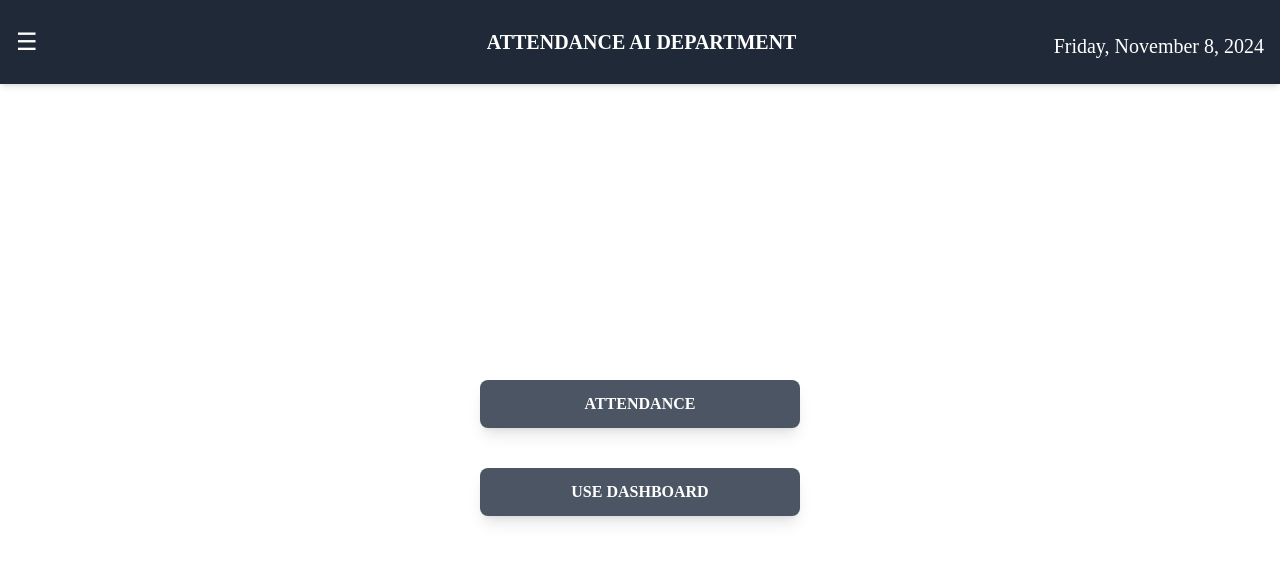
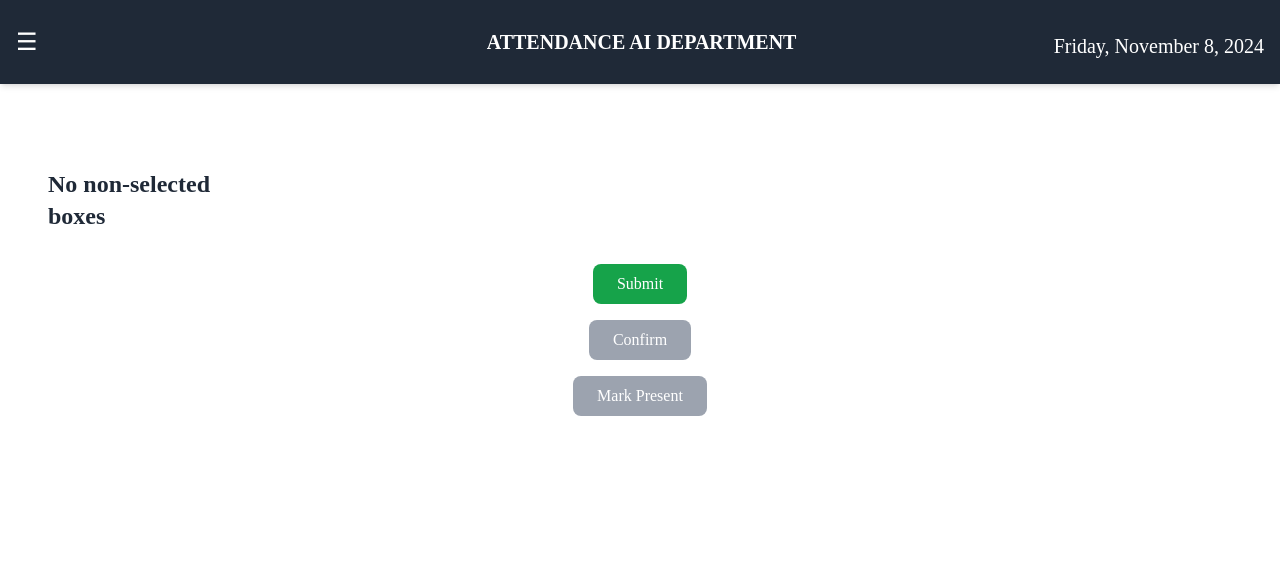
Before and after one commit to jaisanth123/AttendanceSync_AWS_DEPLOYMENT, a React (Vite) app in the folder frontend/: page /absentees in a window 1280 px wide. Shown: the top 562 px of the page. Built offline with nearby package versions, Linux system fonts and the light colour scheme; a web font is replaced by a local one.

Commit message:
absentees.jsx added

```diff
--- a/frontend/src/App.jsx
+++ b/frontend/src/App.jsx
@@ -1,8 +1,10 @@
 import React, { useState, useEffect, useRef } from "react";
+import { BrowserRouter as Router, Route, Routes } from "react-router-dom";
 import Navbar from "./components/Navbar";
 import Sidebar from "./components/Sidebar";
 import HomePage from "./components/HomePage";
 import DutyPage from "./components/DutyPage";
+import Absentees from "./components/Absentees"; // Import Absentees component
 
 function App() {
   const [isSidebarOpen, setIsSidebarOpen] = useState(false);
@@ -38,6 +40,7 @@ function App() {
   }, []);
 
   return (
+    <Router>
       <div className="flex flex-col h-screen">
         <Navbar toggleSidebar={toggleSidebar} />
 
@@ -49,20 +52,17 @@ function App() {
         )}
 
         <div className="flex-1 mt-20 md:mt-24">
-        {selectedItem && (
-          <div className="p-4 text-center text-black">
-            <h1 className="text-4xl font-semibold">{selectedItem}</h1>
-            <h3 className="text-2xl font-semibold">ON DUTY</h3>
-          </div>
-        )}
-
-        {selectedItem === null ? (
-          <HomePage toggleSidebar={toggleSidebar} />
-        ) : (
-          <div className="pt-16">
-            <DutyPage selectedCourse={selectedItem} />
-          </div>
-        )}
+          <Routes>
+            <Route
+              path="/"
+              element={<HomePage toggleSidebar={toggleSidebar} />}
+            />
+            <Route
+              path="/duty"
+              element={<DutyPage selectedCourse={selectedItem} />}
+            />
+            <Route path="/absentees" element={<Absentees />} />
+          </Routes>
         </div>
 
         {isSidebarOpen && (
@@ -70,10 +70,11 @@ function App() {
             ref={sidebarRef}
             closeSidebar={() => setIsSidebarOpen(false)}
             handleItemSelection={handleItemSelection}
-          handleHomeClick={handleHomeClick} // Pass handleHomeClick to Sidebar
+            handleHomeClick={handleHomeClick}
           />
         )}
       </div>
+    </Router>
   );
 }
 
--- /dev/null
+++ b/frontend/src/components/Absentees.jsx
@@ -0,0 +1,129 @@
+import { useLocation } from "react-router-dom";
+import { useState } from "react";
+
+const Absentees = () => {
+  const location = useLocation();
+  const { selectedCourse, nonSelectedBoxes } = location.state || {};
+
+  // State to track selected boxes, the index of the clicked box, and confirm status
+  const [selectedBoxes, setSelectedBoxes] = useState([]);
+  const [clickedIndex, setClickedIndex] = useState(null);
+  const [isSubmitConfirmed, setIsSubmitConfirmed] = useState(false); // Tracks if submit was confirmed
+  const [isConfirmed, setIsConfirmed] = useState(false); // Enables "Mark Present" button
+
+  const toggleSelection = (index) => {
+    setSelectedBoxes((prevSelectedBoxes) =>
+      prevSelectedBoxes.includes(index)
+        ? prevSelectedBoxes.filter((boxIndex) => boxIndex !== index)
+        : [...prevSelectedBoxes, index]
+    );
+    setClickedIndex(index);
+  };
+
+  const handleSubmit = () => {
+    // Show confirmation dialog on submit
+    const confirmSubmit = window.confirm("Are you sure you want to confirm this selection?");
+    if (confirmSubmit) {
+      setIsSubmitConfirmed(true); // Enable Confirm button
+    }
+  };
+
+  const handleConfirm = () => {
+    setIsConfirmed(true); // Enable Mark Present button when confirmed
+  };
+
+  const handleMarkPresent = () => {
+    console.log("Marked present for selected boxes:", selectedBoxes);
+  };
+
+  return (
+    <div className="flex flex-col items-center flex-1 p-6 md:p-8 lg:p-12">
+      {selectedCourse && (
+        <div className="p-4 text-center text-black">
+          <h1 className="text-4xl font-semibold">{selectedCourse}</h1>
+          <h3 className="text-2xl font-semibold">ABSENTEES</h3>
+        </div>
+      )}
+
+      {/* Display the non-selected boxes in a grid, starting from 1 */}
+      <div className="grid grid-cols-2 gap-4 mt-6 text-2xl font-semibold text-gray-800 sm:grid-cols-2 md:grid-cols-3 lg:grid-cols-6">
+        {nonSelectedBoxes && nonSelectedBoxes.length > 0 ? (
+          nonSelectedBoxes.map((boxName, index) => (
+            <div
+              key={index}
+              onClick={() => toggleSelection(index)}
+              className={`flex items-center justify-center p-6 text-white transition-all duration-300 transform rounded-lg shadow-md cursor-pointer
+                ${selectedBoxes.includes(index) ? "bg-blue-600" : "bg-gray-700"}
+                ${clickedIndex === index ? "" : ""}
+                hover:scale-105 hover:shadow-lg focus:outline-none focus:ring-4 focus:ring-blue-300`}
+            >
+              <h3 className="text-xl font-semibold">
+                {boxName < 9
+                  ? `23ADR00${boxName + 1}`
+                  : boxName < 99
+                  ? `23ADR0${boxName + 1}`
+                  : `23ADR${boxName + 1}`}
+              </h3>
+            </div>
+          ))
+        ) : (
+          <p>No non-selected boxes</p>
+        )}
+      </div>
+
+      {/* Display selected boxes below the grid */}
+      {selectedBoxes.length > 0 && (
+        <div className="w-full mt-6 text-center">
+          <h3 className="text-2xl font-semibold text-gray-800">Selected Boxes</h3>
+          <div className="grid w-full gap-4 mt-4 text-xl font-semibold text-gray-800 sm:grid-cols-2 md:grid-cols-3 lg:grid-cols-6">
+            {selectedBoxes.map((boxIndex) => (
+              <div key={boxIndex} className="flex justify-center">
+                <h3>
+                  {boxIndex < 9
+                    ? `23ADR00${boxIndex + 1}`
+                    : boxIndex < 99
+                    ? `23ADR0${boxIndex + 1}`
+                    : `23ADR${boxIndex + 1}`}
+                </h3>
+              </div>
+            ))}
+          </div>
+        </div>
+      )}
+
+      {/* Submit, Confirm, and Mark Present buttons */}
+      <div className="flex flex-col items-center mt-8 space-y-4">
+        <button
+          onClick={handleSubmit}
+          className="px-6 py-2 text-white bg-green-600 rounded-lg hover:bg-green-700 focus:outline-none focus:ring-4 focus:ring-green-300"
+        >
+          Submit
+        </button>
+        <button
+          onClick={handleConfirm}
+          className={`px-6 py-2 text-white rounded-lg focus:outline-none focus:ring-4 ${
+            isSubmitConfirmed
+              ? "bg-yellow-600 hover:bg-yellow-700 focus:ring-yellow-300 cursor-pointer"
+              : "bg-gray-400 cursor-not-allowed"
+          }`}
+          disabled={!isSubmitConfirmed} // Disable button until submit is confirmed
+        >
+          Confirm
+        </button>
+        <button
+          onClick={handleMarkPresent}
+          className={`px-6 py-2 text-white rounded-lg focus:outline-none focus:ring-4 ${
+            isConfirmed
+              ? "bg-blue-600 hover:bg-blue-700 focus:ring-blue-300 cursor-pointer"
+              : "bg-gray-400 cursor-not-allowed"
+          }`}
+          disabled={!isConfirmed} // Disable button until confirmed
+        >
+          Mark Present
+        </button>
+      </div>
+    </div>
+  );
+};
+
+export default Absentees;
--- /dev/null
+++ b/frontend/src/components/AbsenteesPage.jsx
@@ -0,0 +1,26 @@
+import React from "react";
+import { useLocation } from "react-router-dom";
+
+function Absentees() {
+  const location = useLocation();
+  const { selectedBoxes } = location.state || { selectedBoxes: [] };
+
+  return (
+    <div className="flex flex-col items-center p-6">
+      <h1 className="mb-8 text-4xl font-semibold">Absentees List</h1>
+      <div className="grid w-full gap-4 mt-6 text-2xl font-semibold">
+        {selectedBoxes.length > 0 ? (
+          selectedBoxes.map((index) => (
+            <div key={index} className="p-4 bg-gray-300 rounded-lg">
+              Box {index < 9 ? `23ADR00${index + 1}` : index < 99 ? `23ADR0${index + 1}` : `23ADR${index + 1}`}
+            </div>
+          ))
+        ) : (
+          <p>No absentees selected.</p>
+        )}
+      </div>
+    </div>
+  );
+}
+
+export default Absentees;
--- a/frontend/src/components/DutyPage.jsx
+++ b/frontend/src/components/DutyPage.jsx
@@ -1,49 +1,63 @@
-import React, { useState, useEffect } from "react";
+import React, { useState } from "react";
+import { useLocation, useNavigate } from "react-router-dom"; // Import useNavigate hook for navigation
 
-function DutyPage({ selectedCourse }) {
+function DutyPage() {
+  const location = useLocation(); // Get location data
+  const navigate = useNavigate(); // Hook for navigating to another page
+  const { selectedCourse } = location.state || {}; // Retrieve selected course from the state passed by the sidebar
+
   const [counter, setCounter] = useState(0);
   const [selectedBoxes, setSelectedBoxes] = useState([]);
-  const [deselectedIndex, setDeselectedIndex] = useState(null);
+  const [clickedIndex, setClickedIndex] = useState(null);
 
-  // Reset state when selectedCourse changes
-  useEffect(() => {
-    setCounter(0);
-    setSelectedBoxes([]);
-    setDeselectedIndex(null);
-  }, [selectedCourse]);
+  // Increment function to increase the count
+  const handleIncrement = () => setCounter(counter + 1);
 
-  const handleIncrement = () => setCounter(counter + 1);
+  // Decrement function to decrease the count (if greater than 0)
   const handleDecrement = () => {
     if (counter > 0) {
       const newCounter = counter - 1;
       setCounter(newCounter);
-
-      // Remove selections that are out of the new counter range
       setSelectedBoxes((prevSelected) =>
         prevSelected.filter((index) => index < newCounter)
       );
     }
   };
 
+  // Toggle the selection of a specific box by index
   const toggleSelection = (index) => {
-    setSelectedBoxes((prevSelected) => {
-      if (prevSelected.includes(index)) {
-        // Apply deselection effect and clear after animation ends
-        setDeselectedIndex(index);
-        setTimeout(() => setDeselectedIndex(null), 500);
-        return prevSelected.filter((i) => i !== index);
-      } else {
-        return [...prevSelected, index];
-      }
-    });
+    setClickedIndex(index);
+    setSelectedBoxes((prevSelected) =>
+      prevSelected.includes(index)
+        ? prevSelected.filter((i) => i !== index)
+        : [...prevSelected, index]
+    );
+    setTimeout(() => setClickedIndex(null), 300); // Reset clicked index after a short delay
   };
 
+  // Handle confirm selection and redirect to Absentees component with non-selected boxes
   const handleConfirmSelection = () => {
-    console.log("Confirmed selected boxes:", selectedBoxes);
+    // Get all boxes
+    const allBoxes = [...Array(counter)].map((_, index) => index);
+
+    // Filter out selected boxes to get non-selected boxes
+    const nonSelectedBoxes = allBoxes.filter((index) => !selectedBoxes.includes(index));
+
+    // Navigate to Absentees page with the non-selected boxes in the state
+    navigate("/absentees", { state: { nonSelectedBoxes } });
   };
 
   return (
     <div className="flex flex-col items-center flex-1 p-6 md:p-8 lg:p-12">
+      {/* Display the selected course */}
+      {selectedCourse && (
+        <div className="p-4 text-center text-black">
+          <h1 className="text-4xl font-semibold">{selectedCourse}</h1>
+          <h3 className="text-2xl font-semibold">ON DUTY</h3>
+        </div>
+      )}
+
+      {/* Counter section */}
       <div className="flex flex-col items-center mt-6 space-y-4">
         <div className="flex flex-col items-center space-x-0 space-y-4 md:flex-row md:space-x-4 md:space-y-0">
           <button
@@ -63,6 +77,7 @@ function DutyPage({ selectedCourse }) {
         </div>
       </div>
 
+      {/* Box grid section */}
       <div className="grid w-full grid-cols-2 gap-4 mt-6 sm:grid-cols-2 md:grid-cols-4 lg:grid-cols-8">
         {[...Array(counter)].map((_, index) => (
           <div
@@ -70,8 +85,8 @@ function DutyPage({ selectedCourse }) {
   onClick={() => toggleSelection(index)}
   className={`flex items-center justify-center p-6 text-white transition-all duration-300 transform rounded-lg shadow-md cursor-pointer
     ${selectedBoxes.includes(index) ? "bg-blue-600" : "bg-gray-700"}
-              ${!selectedBoxes.includes(index) && deselectedIndex !== index ? "hover:scale-110 hover:bg-blue-600" : ""}
-              ${deselectedIndex === index ? "animate-shake" : ""}`}
+    ${clickedIndex === index ? "scale-110" : ""}
+    hover:scale-110`} // Add hover effect to scale on hover
 >
   <h3 className="text-xl font-semibold">
     {index < 9
@@ -84,9 +99,10 @@ function DutyPage({ selectedCourse }) {
         ))}
       </div>
 
+      {/* Display selected boxes in a grid */}
+      {selectedBoxes.length > 0 && (
         <div className="grid w-full gap-4 mt-6 text-2xl font-semibold text-gray-800 sm:grid-cols-2 md:grid-cols-3 lg:grid-cols-6">
-        {selectedBoxes.length > 0
-          ? selectedBoxes.map((index) => (
+          {selectedBoxes.map((index) => (
             <div key={index} className="flex justify-center">
               {index < 9
                 ? `23ADR00${index + 1}`
@@ -94,10 +110,11 @@ function DutyPage({ selectedCourse }) {
                 ? `23ADR0${index + 1}`
                 : `23ADR${index + 1}`}
             </div>
-            ))
-          : ""}
+          ))}
         </div>
+      )}
 
+      {/* Confirm button */}
       <div className="flex flex-col items-center space-x-0 space-y-4 md:flex-row md:space-x-4 md:space-y-0">
         <button
           onClick={handleConfirmSelection}
```
Also changed, not shown: frontend/src/components/Sidebar.jsx (+14 -5 lines), frontend/src/components/ActionButton.jsx (added), frontend/src/components/HomePage.jsx (line endings or trailing spaces), frontend/src/components/Navbar.jsx (line endings or trailing spaces). Lines whose indentation alone changed are shown as unchanged.
